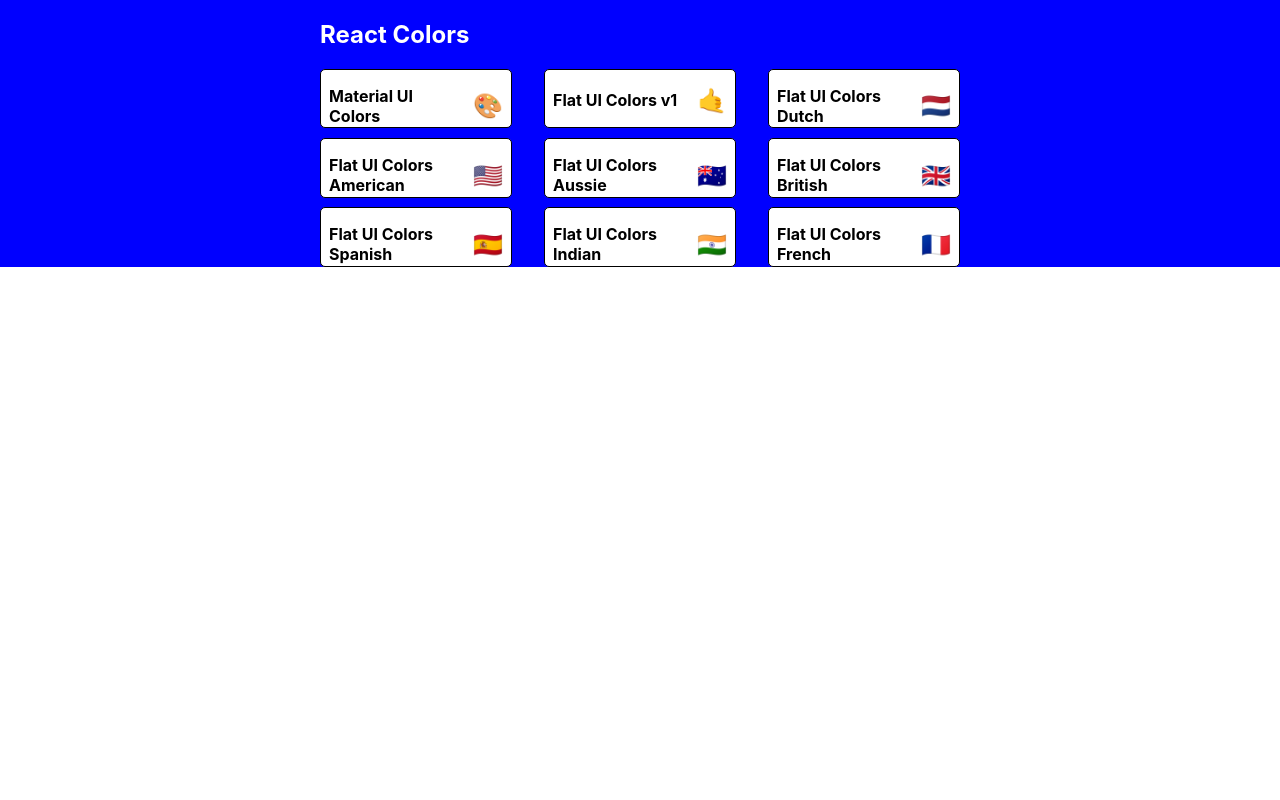
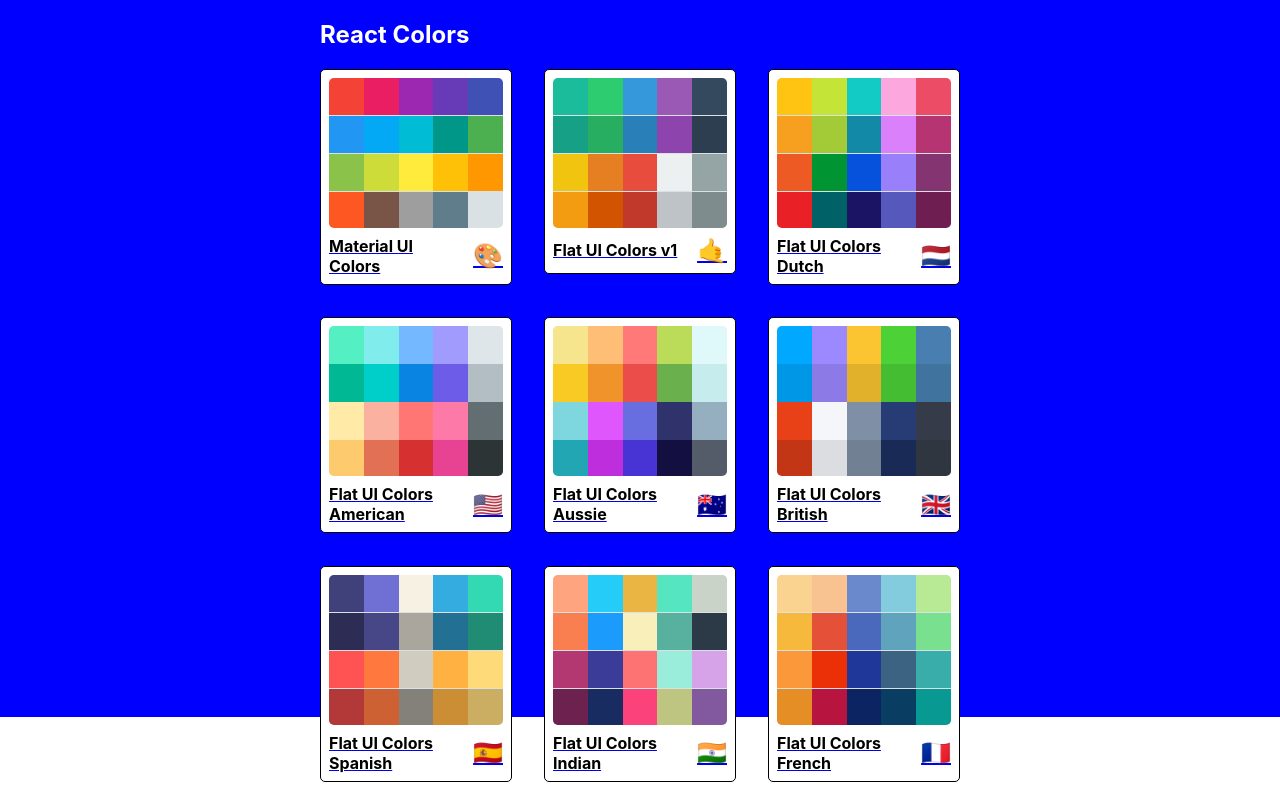
Before and after one commit to samedan/color-palette, a React (Create React App) app: page / in a window 1280 px wide. Built offline with nearby package versions, Linux system fonts and the light colour scheme.

Commit message:
Add Link to Palette

```diff
--- a/src/App.js
+++ b/src/App.js
@@ -20,7 +20,9 @@
         <Route
           exact
           path="/"
-          render={() => <PaletteList palettes={seedColors} />}
+          render={routeProps => (
+            <PaletteList palettes={seedColors} {...routeProps} />
+          )}
         />
         <Route
           exact
--- a/src/MiniPalette.js
+++ b/src/MiniPalette.js
@@ -14,7 +14,11 @@
     }
   },
   colors: {
-    backgroundColor: 'grey'
+    backgroundColor: '#dae1e4',
+    height: '150px',
+    width: '100%',
+    borderRadius: '5px',
+    overflow: 'hidden'
   },
   title: {
     display: 'flex',
@@ -29,15 +33,33 @@
   emoji: {
     marginLeft: '0.5rem',
     fontSize: '1.5rem'
+  },
+  miniColor: {
+    height: '25%',
+    width: '20%',
+    display: 'inline-block',
+    margin: '0 auto',
+    position: 'relative',
+    marginBottom: '-3.5px'
   }
 };
 
 function MiniPalette(props) {
-  const { classes, paletteName, emoji } = props;
-  console.log(classes);
+  const { classes, paletteName, emoji, colors } = props;
+  const miniColorBoxes = colors.map(color => (
+    <div
+      className={classes.miniColor}
+      style={{ backgroundColor: color.color }}
+      key={color.name}
+    />
+  ));
+
   return (
-    <div className={classes.root}>
-      <div className={classes.colors} />
+    <div className={classes.root} onClick={props.handleClick}>
+      <div className={classes.colors}>
+        {/* Mini color boxes */}
+        {miniColorBoxes}
+      </div>
       <h5 className={classes.title}>
         {paletteName}
         <span className={classes.emoji}>{emoji}</span>
--- a/src/PaletteList.js
+++ b/src/PaletteList.js
@@ -34,6 +34,9 @@
 };
 
 class PaletteList extends Component {
+  goToPalette(id) {
+    this.props.history.push(`/palette/${id}`);
+  }
   render() {
     const { palettes, classes } = this.props;
     return (
@@ -44,7 +47,12 @@
           </nav>
           <div className={classes.palettes}>
             {palettes.map(palette => (
-              <MiniPalette {...palette} />
+              <Link to={`/palette/${palette.id}`}>
+                <MiniPalette
+                  {...palette}
+                  handleClick={() => this.goToPalette(palette.id)}
+                />
+              </Link>
             ))}
           </div>
         </div>
```
